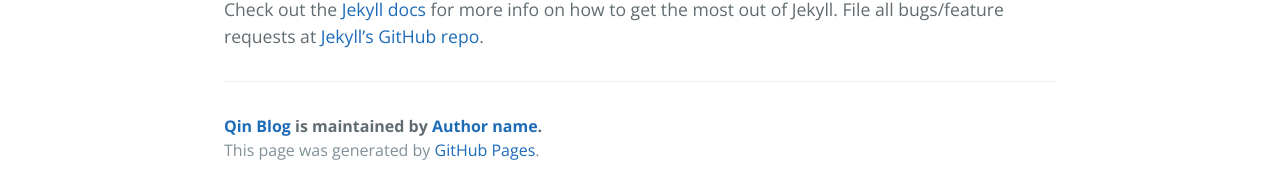
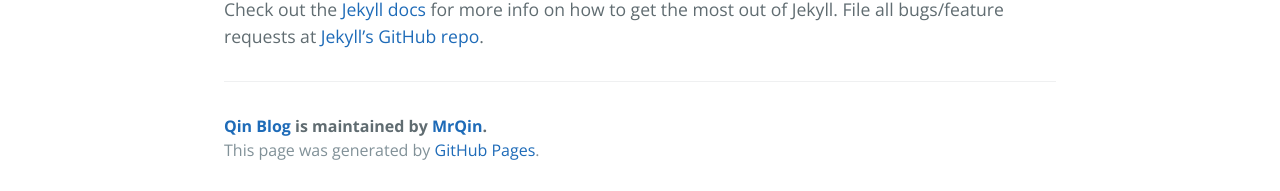
Before and after one commit to wazsmwazsm/wazsmwazsm.github.io, a Jekyll site: the page built from _posts/2016-02-12-sample-content.markdown, in a window 1280 px wide. Shown: the part 709-900 px from the top of the page. Built offline with Jekyll 4.4.1, drawn with Linux system fonts in a browser that asks for light colours.

Commit message:
modify config

```diff
--- a/_config.yml
+++ b/_config.yml
@@ -1,13 +1,15 @@
 # Setup
 title:        Qin Blog
 tagline:      一个技术博客
+url:          "https://wazsmwazsm.github.io"
 baseurl:      "/QinBlog"
 paginate:     1
 locale:       "zh-CN"
 
+
 # About/contact
 author:
-  name:       Author name
+  name:       MrQin
   url:        http://localhost/
 
 # Gems
```
